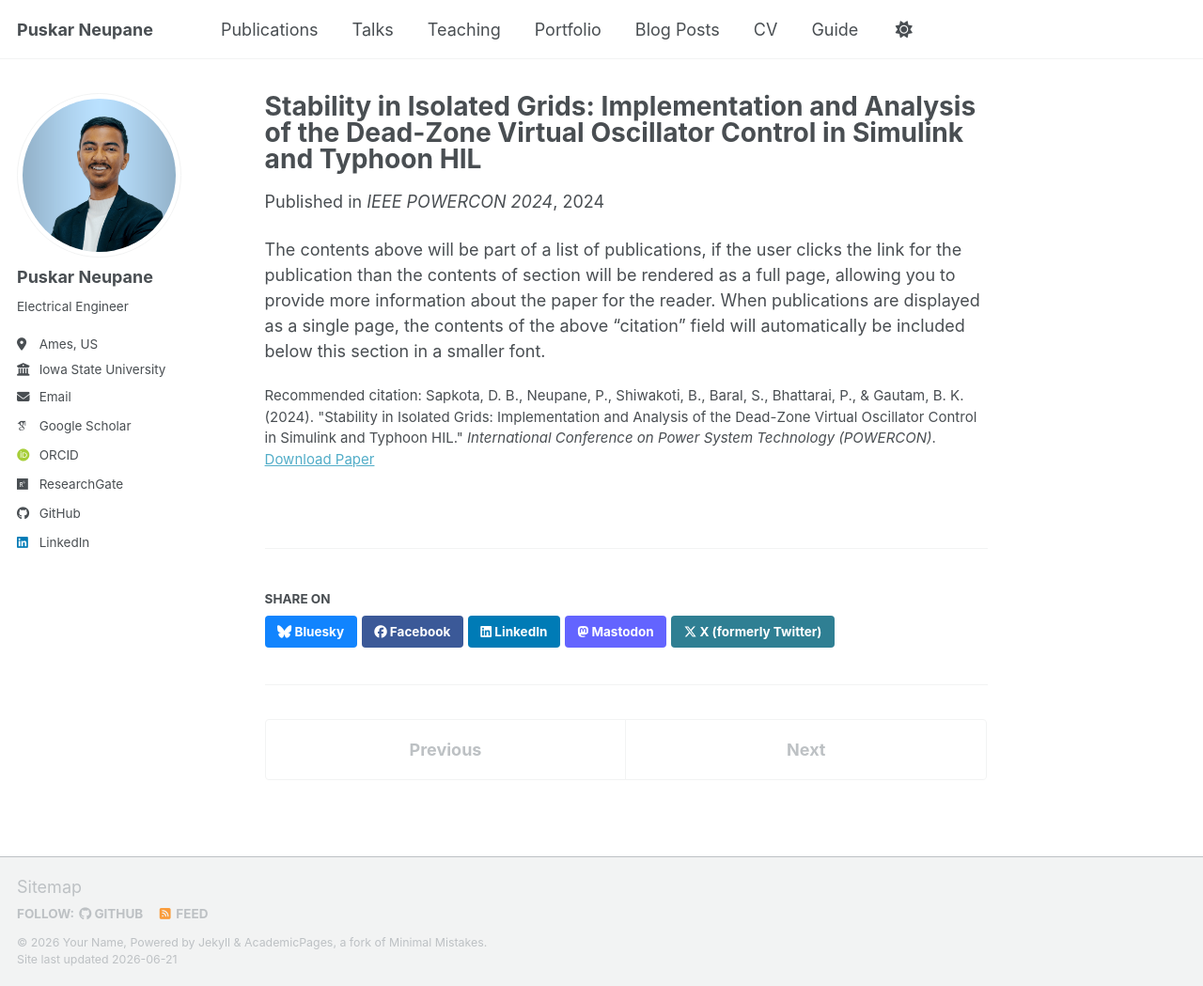
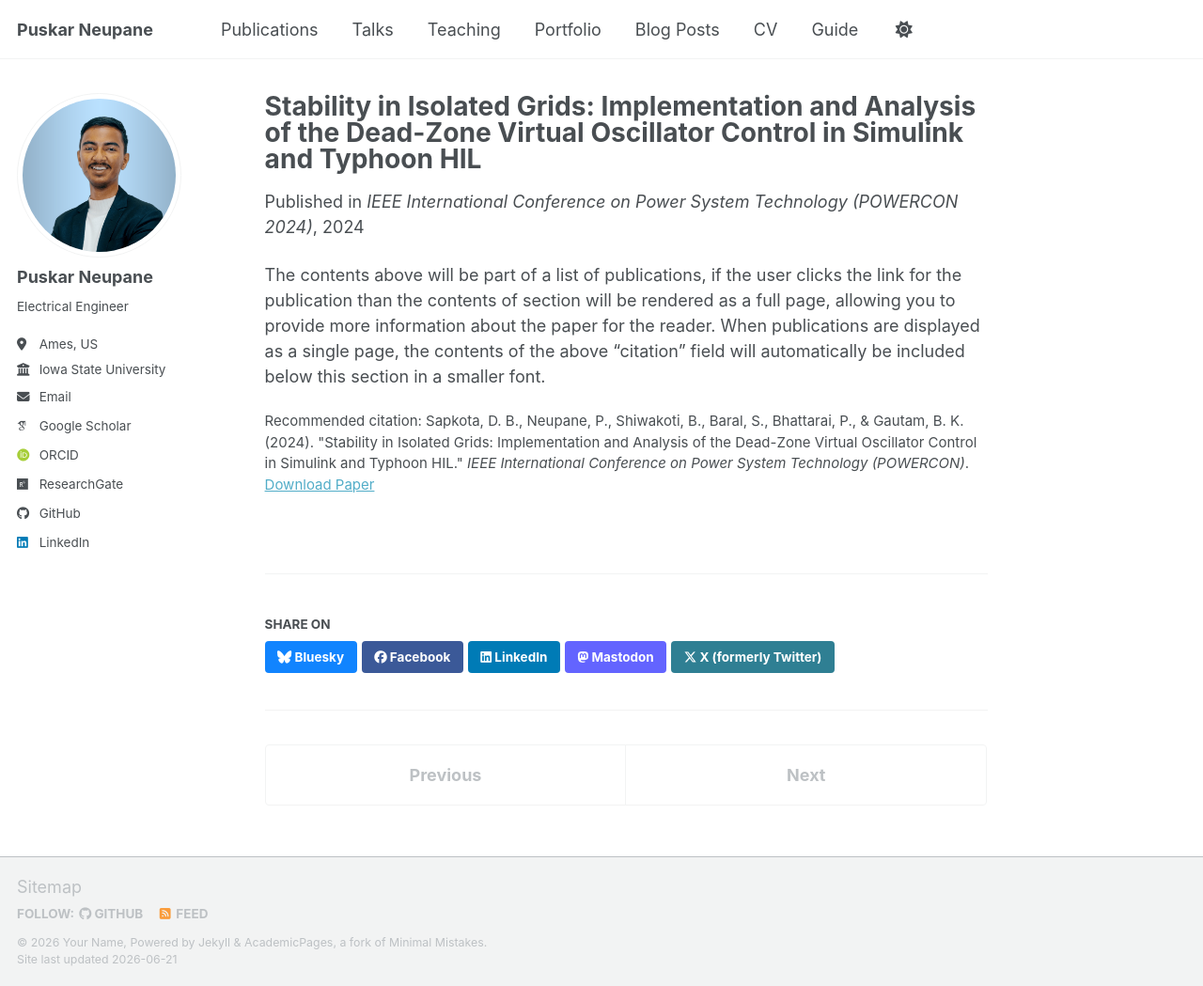
Before and after one commit to Puskar-Neupane/website, a Jekyll site: the page built from _publications/2024-02-17-paper-title-number-4.md, in a window 1280 px wide and 1049 px high. Shown: the whole window at 94% size. Built offline with Jekyll 4.4.1, drawn with Linux system fonts in a browser that asks for light colours; some web fonts are replaced; a script bundle is joined from its source files by our own code; library files that are not in the unit come from our copies.

Commit message:
Update 2024-02-17-paper-title-number-4.md

```diff
--- a/_publications/2024-02-17-paper-title-number-4.md
+++ b/_publications/2024-02-17-paper-title-number-4.md
@@ -1,13 +1,13 @@
 ---
 title: "Stability in Isolated Grids: Implementation and Analysis of the Dead-Zone Virtual Oscillator Control in Simulink and Typhoon HIL"
 collection: publications
-category: conference papers
-permalink: /publication/2024-deadzone-voc-powercon
-excerpt: 'Investigates the stability of isolated grids using dead-zone virtual oscillator control and validates the approach through Simulink and Typhoon HIL simulations.'
+category: conferences
+permalink: /publication/2024-powercon-deadzone-voc
+excerpt: 'This paper investigates the stability of isolated microgrids using dead-zone virtual oscillator control and validates the approach through Simulink and Typhoon HIL implementations.'
 date: 2024-01-01
-venue: 'IEEE POWERCON 2024'
+venue: 'IEEE International Conference on Power System Technology (POWERCON 2024)'
 paperurl: ''
-citation: 'Sapkota, D. B., Neupane, P., Shiwakoti, B., Baral, S., Bhattarai, P., & Gautam, B. K. (2024). "Stability in Isolated Grids: Implementation and Analysis of the Dead-Zone Virtual Oscillator Control in Simulink and Typhoon HIL." <i>International Conference on Power System Technology (POWERCON)</i>.'
+citation: 'Sapkota, D. B., Neupane, P., Shiwakoti, B., Baral, S., Bhattarai, P., & Gautam, B. K. (2024). &quot;Stability in Isolated Grids: Implementation and Analysis of the Dead-Zone Virtual Oscillator Control in Simulink and Typhoon HIL.&quot; <i>IEEE International Conference on Power System Technology (POWERCON)</i>.'
 ---
 
 The contents above will be part of a list of publications, if the user clicks the link for the publication than the contents of section will be rendered as a full page, allowing you to provide more information about the paper for the reader. When publications are displayed as a single page, the contents of the above "citation" field will automatically be included below this section in a smaller font.
```
